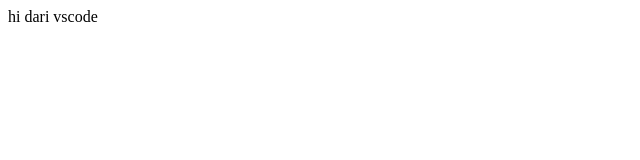
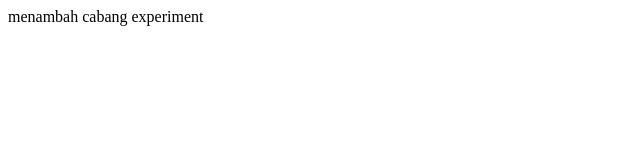
Before and after one commit to AFIIWW/belajar-html, a plain HTML site: page index.html in a window 1280 px wide. Shown: the whole page, without its empty margins (0-640 px from the left). Drawn offline with Linux system fonts and the light colour scheme.

Commit message:
menambah cabang experiment index.html

```diff
--- a/index.html
+++ b/index.html
@@ -7,7 +7,7 @@
 </head>
 <body>
     <div>
-        hi dari vscode
+        menambah cabang experiment
     </div>
 </body>
 </html>
```
